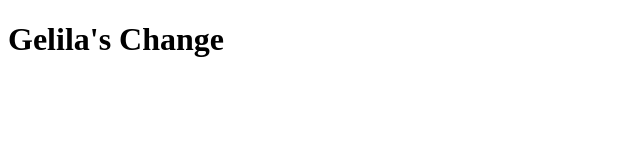
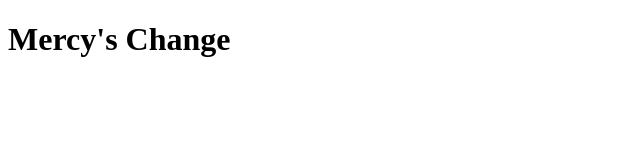
Before and after one commit to gelillamesfin/WAPProject3, a plain HTML site: page index.html in a window 1280 px wide. Shown: the whole page, without its empty margins (0-640 px from the left). Drawn offline with Linux system fonts and the light colour scheme.

Commit message:
Change by Mercy

```diff
--- a/index.html
+++ b/index.html
@@ -6,6 +6,6 @@
     <title>COME BACK TO IT</title>
   </head>
   <body>
-    <h1>Gelila's Change</h1>
+    <h1>Mercy's Change</h1>
   </body>
 </html>
```
